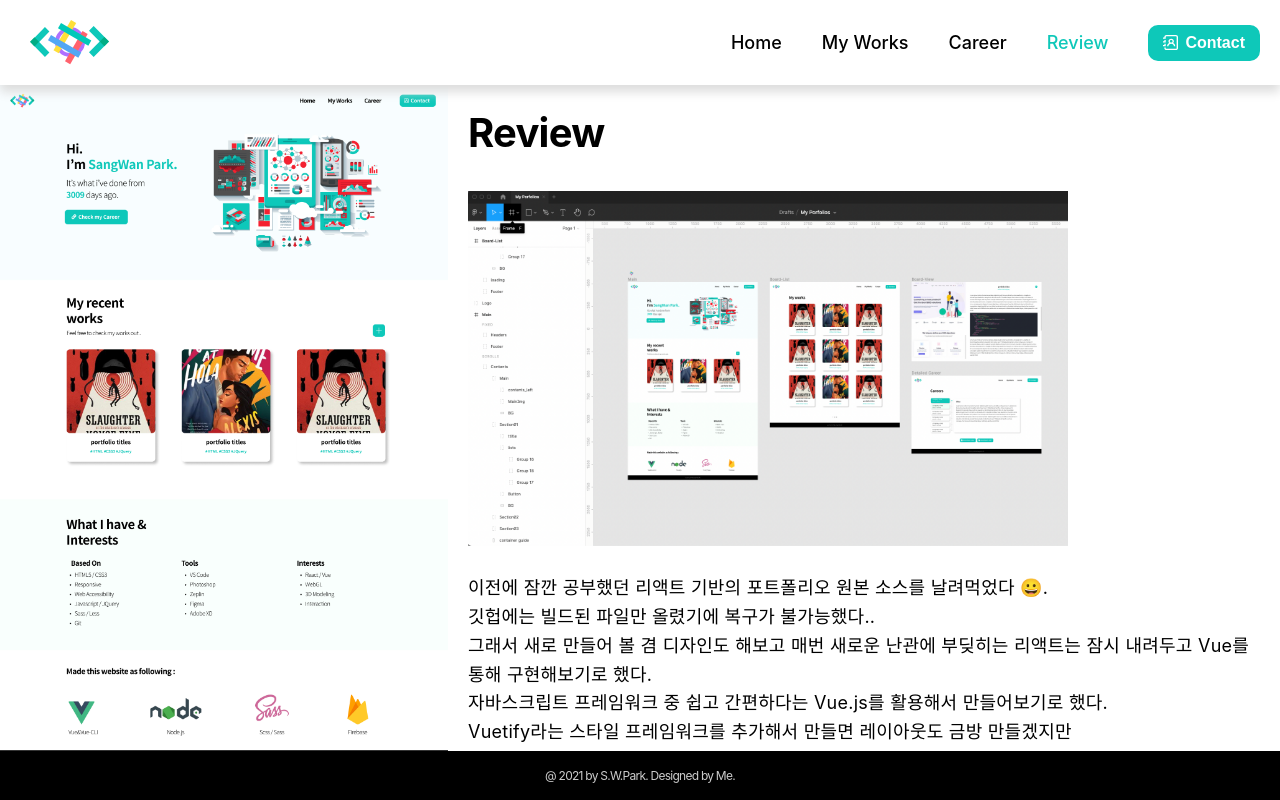
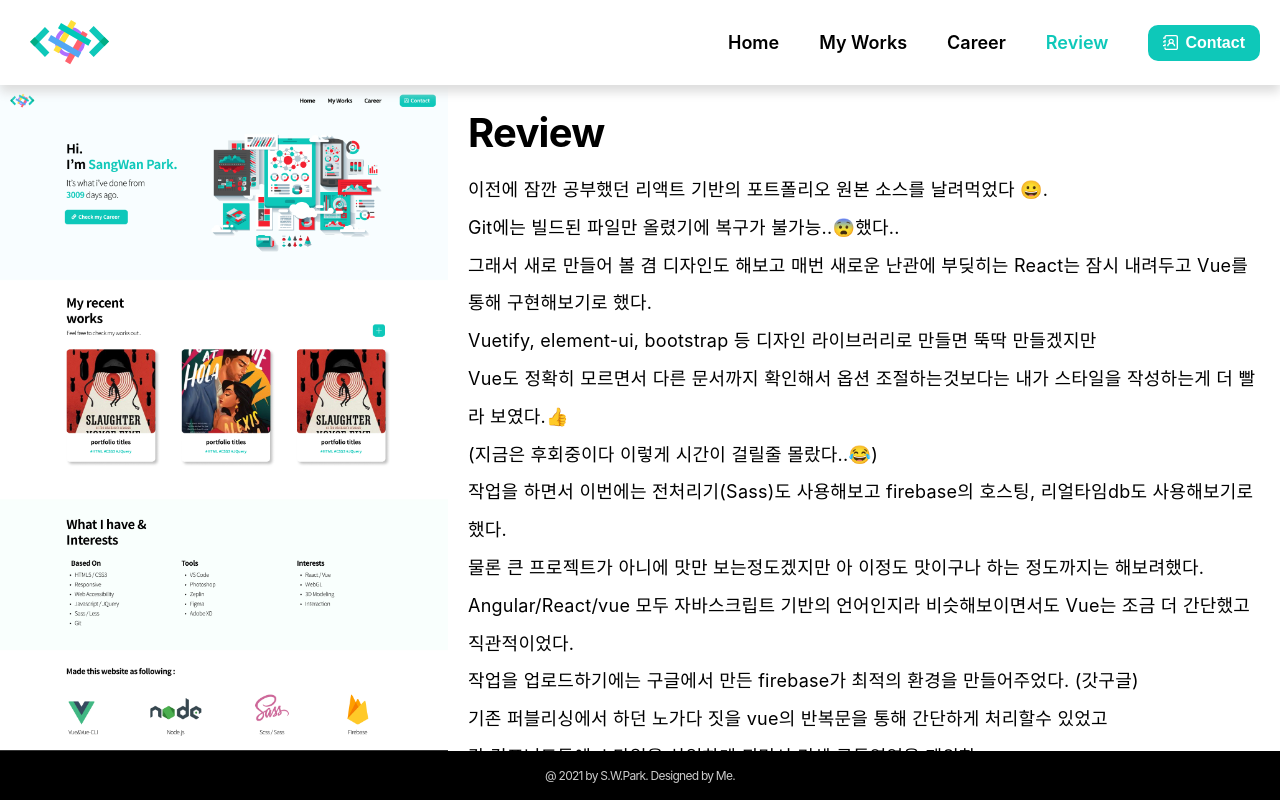
Before and after one commit to yondupark/vuefolio, a Vue app: page /Review in a window 1280 px wide. Built offline with nearby package versions, Linux system fonts and the light colour scheme.

Commit message:
컨텐츠 업데이트

```diff
--- a/src/App.vue
+++ b/src/App.vue
@@ -3,7 +3,7 @@
     <headerComp />
 
     <section class="pageContens">
-      <transition :name="fade" mode="out-in">
+      <transition name="fade">
         <router-view :board="board"></router-view>
       </transition>
     </section>
@@ -34,11 +34,11 @@ export default {
 <style>
 .fade-enter-active,
 .fade-leave-active {
-  transition: .5s ease all;
+  transition: 2s ease all;
 }
 
-.fade-enter,
-.fade-leave-active {
-  opacity: 0
+.fade-enter-from,
+.fade-leave-to {
+  opacity: 0;
 }
 </style>
--- a/src/assets/scss/common.scss
+++ b/src/assets/scss/common.scss
@@ -22,7 +22,7 @@
       padding: 1rem;
       color: $textColor;
       font-size: 1.8rem;
-      font-weight: 500;
+      font-weight: 600;
       text-decoration: none;
       &.router-link-exact-active {
           color: $pointColor;
@@ -282,19 +282,29 @@ footer {
 }
 .container > div.portfolios__view {
   width: 100%;
-  max-width: none;
+  max-width: 128rem;
   display: flex;
   align-items: flex-start;
-  padding: 00;
+  padding: 0;
 }
 .portfolios__img {
-  flex:0 0 60rem;
+  width: 50%;
   img {
     display: block;
     max-width: 100%;
   }
 }
-
+.portfolios__desc {
+  width: 50%;
+  position: sticky;
+  top: 9rem;
+  right: 0;
+}
+.ptf__list {
+  li {
+    margin: .8rem 0;
+  }
+}
 
 
 
@@ -399,10 +409,6 @@ footer {
   }
 }
 
-
-.portfolios__desc {
-  width: 100%;
-}
 .portfolios__contents {
   padding: 2rem;
   .ptf__list {
@@ -410,14 +416,24 @@ footer {
     text-align: left;
     li {
       display: flex;
+      font-weight: 600;
       span:first-child {
         flex: 0 0 8rem;
-
       }
     }
   }
   .ptf__list + div {
     width: 100%;
     text-align: left;
+    font-weight: 600;
+    > div {
+      margin-top: 1rem;
+    }
   }
 }
+.title_desc.mb10 {
+  margin-bottom: 1rem;
+}
+.reviewtxt {
+  line-height: 2.1;
+}
--- a/src/assets/scss/reset.scss
+++ b/src/assets/scss/reset.scss
@@ -1,3 +1,5 @@
+@import url('https://fonts.googleapis.com/css2?family=Nanum+Gothic:wght@400;700;800&display=swap');
+
 $bgColor : #fff;
 $textColor: #000;
 $pointColor : #0EC8B9;
@@ -70,13 +72,12 @@ body {
 }
 body {
     color: $textColor;
-    font-family: "Zen Kaku Gothic New", -apple-system, BlinkMacSystemFont, Roboto, "Helvetica Neue", sans-serif;
+    font-family: -apple-system, 'Nanum Gothic', BlinkMacSystemFont, Roboto, "Helvetica Neue", sans-serif;
     text-align: center;
     background: $bgColor;
     -webkit-font-smoothing: antialiased;
     -moz-osx-font-smoothing: grayscale;
 }
-
 .grid {
     @include flexbox;
     align-items: center;
--- a/src/components/Home.vue
+++ b/src/components/Home.vue
@@ -360,7 +360,7 @@ export default {
     z-index: 999;
   }
   .image{
-    height: 20rem;
+    height: 25rem;
     img {
       display: block;
       position: relative;
@@ -370,5 +370,16 @@ export default {
       width: 100%;
     }
   }
+  .texts {
+    h3 {
+      font-weight: 700;
+    }
+    p {
+      width: 100%;
+      white-space: nowrap;
+      overflow: hidden;
+      text-overflow: ellipsis;
+    }
+  }
 }
 </style>
--- a/src/components/Review.vue
+++ b/src/components/Review.vue
@@ -6,34 +6,27 @@
           <img src="../assets/images/img_boardlist.jpg" alt="">
       </div>
       <div class="contents_wrap">
-          <div class="title_desc">
+          <div class="title_desc mb10">
             <h2>Review</h2>
           </div>
           <div class="guidewrap">
-            <a href="https://www.figma.com/file/7aZxc1H1u0QAb4Vu4jyScP/My-Porfolios?node-id=5%3A22" target="_blank">
-                <img src="../assets/images/sc.png" alt="" style="width:60rem">
-            </a>
-            <div style="margin-top:2rem">
+            <div class="reviewtxt">
                 이전에 잠깐 공부했던 리액트 기반의 포트폴리오 원본 소스를 날려먹었다 😀. <br />
-                깃헙에는 빌드된 파일만 올렸기에 복구가 불가능했다..<br />
-                그래서 새로 만들어 볼 겸 디자인도 해보고 매번 새로운 난관에 부딪히는 리액트는 잠시 내려두고 Vue를 통해 구현해보기로 했다.<br />
-                자바스크립트 프레임워크 중 쉽고 간편하다는 Vue.js를 활용해서 만들어보기로 했다.<br />
-                Vuetify라는 스타일 프레임워크를 추가해서 만들면 레이아웃도 금방 만들겠지만 <br />
-                Vue도 모르는데 Vuetify 문서까지 확인해서 옵션 조절하는것보다는 그냥 내가 스타일을 작성하는게 더 빨라 보였다.<br />
-                작업을 하면서 이번에는 sass도 사용해보고 firebase 기능 중 호스팅, 리얼타임 디비도 사용해보기로 했다.<br />
+                Git에는 빌드된 파일만 올렸기에 복구가 불가능..😨했다..<br />
+                그래서 새로 만들어 볼 겸 디자인도 해보고 매번 새로운 난관에 부딪히는 React는 잠시 내려두고 Vue를 통해 구현해보기로 했다.<br />
+                Vuetify, element-ui, bootstrap 등 디자인 라이브러리로 만들면 뚝딱 만들겠지만 <br />
+                Vue도 정확히 모르면서 다른 문서까지 확인해서 옵션 조절하는것보다는 내가 스타일을 작성하는게 더 빨라 보였다.👍<br />
+                (지금은 후회중이다 이렇게 시간이 걸릴줄 몰랐다..😂)<br />
+                작업을 하면서 이번에는 전처리기(Sass)도 사용해보고 firebase의 호스팅, 리얼타임db도 사용해보기로 했다.<br />
                 물론 큰 프로젝트가 아니에 맛만 보는정도겠지만 아 이정도 맛이구나 하는 정도까지는 해보려했다.<br />
-                앵귤러/리액트/뷰 모두 자바스크립트 기반의 언어인지라 비슷해보이면서도 Vue는 사용하기에 간단해보였다.<br />
-                firebase에 호스팅하고 리얼 디비도 사용해보니 역시 구글은 최고의 환경을 만들어주었다.<br />
-                기존 퍼블리싱에서 하던 노가다 짓이 반복문을 통해 간단하게 처리되었고<br />
+                Angular/React/vue 모두 자바스크립트 기반의 언어인지라 비슷해보이면서도 Vue는 조금 더 간단했고 직관적이었다.<br />
+                작업을 업로드하기에는 구글에서 만든 firebase가 최적의 환경을 만들어주었다. (갓구글)<br />
+                기존 퍼블리싱에서 하던 노가다 짓을 vue의 반복문을 통해 간단하게 처리할수 있었고<br />
                 각 컴포넌트들에 스타일을 삽입하게 되면서 리셋 공통영역을 제외한 <br />
                 기존에 작업해왔던 전체 묶음 css 작성이 무의미해지고 작업한 파일들은 직관적으로 변경되었다.<br />
-
-                여전히 현업은 어떻게 작업을 하는지는 모르기에 우선은 내 방식(구글링)대로 만들어보았다.<br />
-
-                단순 퍼블리싱처럼 하드코딩된 구조가 아닌 처음으로 접했던 리액트보다 뷰는 조금 더 작성하기 수월했다.(아마도 리액트 맛을 조금 봐서 그런듯하다.)<br />
-
-                수년간 사용했던 Jquery 없이 페이지를 구축하는게 조금 이질감도 들고 뭔가 허전한 느낌이었지만 자바스크립트 자체가 발전했다는 생각도 많이 들었다.<br />
-
+                여전히 현업에서는 어떻게 작업을 하는지는 모르기에 우선은 내 방식(구글링)대로 만들어보았다.<br />
+                단순 퍼블리싱처럼 하드코딩된 구조가 아닌 처음으로 접했던 리액트보다 뷰는 조금 더 작성하기 수월했다.(아마도 리액트를 조금 해봐서 그런듯하다.)<br />
+                수년간 사용했던 Jquery 없이 페이지를 구축하는게 조금은 이질감도 들고 뭔가 허전한 느낌이었지만 자바스크립트 자체가 발전했다는 생각에 내 입지도 많이  상승하지 않을까하는 생각이 들었다.<br />
                 프론트엔드로 가는길이 점점 가까워지는 것을 느낀다.<br />
               </div>
           </div>
```
Also changed, not shown: 1 other file (tests, documents, lock files or other folders).
